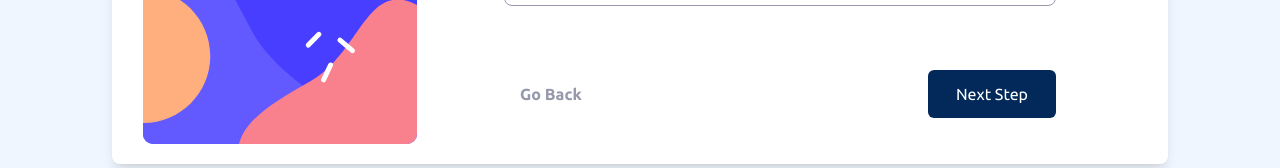
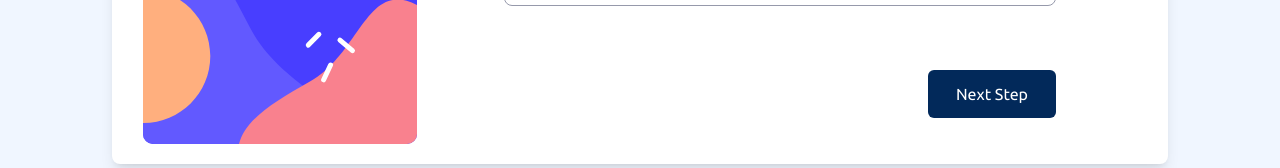
Before and after one commit to safwanAzman/multi-step-form, a Next.js app: page / in a window 1280 px wide. Shown: the part 540-708 px from the top of the page. Built offline with nearby package versions, Linux system fonts and the light colour scheme.

Commit message:
fix: step1 done

```diff
--- a/src/pages/index.js
+++ b/src/pages/index.js
@@ -1,44 +1,36 @@
-import React from 'react'
+import React , {useState} from 'react'
 import Head from 'next/head'
 import Image from 'next/image'
 import { Inter } from '@next/font/google'
 const inter = Inter({ subsets: ['latin'] })
+import { Formik } from 'formik';
+
 
 import desktopBgSidebar from '../assets/img/bg-sidebar-desktop.svg'
 import mobileBgSidebar from '../assets/img/bg-sidebar-mobile.svg'
 import Step1 from '@/components/step/step1'
 import Tab from '@/components/tab/tab'
+import {step} from '@/components/sidebar'
+import {Schema} from '@/components/schema'
 
 export default function Home() {
+  const [nextStep, setNextStep] = useState(0);
 
-  const step = [
-    {
-      stepNo: '1',
-      title: 'STEP 1',
-      message : 'YOUR INFO',
-      state: ''
-    },
-    {
-      stepNo: '2',
-      title: 'STEP 2',
-      message : 'SELECT PLAN',
-      state: ''
-    },
-    {
-      stepNo: '3',
-      title: 'STEP 3',
-      message : 'ADD-ONS',
-      state: ''
-    },
-    {
-      stepNo: '4',
-      title: 'STEP 4',
-      message : 'SUMMARY',
-      state: ''
-    },
+  const handleNextStep = async (data,actions) => {
+    try{
+      setNextStep(prevStep => prevStep + 1);
+    } catch (e) {
+        alert('error')
+    }
+  };
 
-]
-
+  const handlePrevStep = async () => {
+    try{
+      setNextStep(prevStep => prevStep - 1);
+    } catch (e) {
+        alert('error')
+    }
+  };
   return (
     <>
       <Head>
@@ -47,16 +39,16 @@ export default function Home() {
         <meta name="viewport" content="width=device-width, initial-scale=1" />
         <link rel="icon" href="/favicon.ico" />
       </Head>
-      <>
+
       <div className="block lg:hidden">
         <div className="bg-no-repeat bg-cover h-[20rem] flex items-center justify-center" style={{ backgroundImage: `url(${mobileBgSidebar.src})` }}>
             {step.map((step,index) => (
-              <>
+              <div key={step.id}>
                 <Tab
                   stepNo={step.stepNo}
-                  state={index === 0 ? "active" : ""}
+                  state={index === nextStep ? "active" : ""}
                 />
-              </>
+              </div>
             ))}
         </div>
       </div>
@@ -67,53 +59,93 @@ export default function Home() {
             <div className="hidden col-span-12 lg:col-span-4 w-[21rem] bg-no-repeat bg-center h-[38rem] lg:block relative" style={{ backgroundImage: `url(${desktopBgSidebar.src})` }}>
               <div className="absolute top-[4rem] left-[4rem]">
                 {step.map((step,index) => (
-                <>
+                  <div key={step.id} >
                     <Tab
                       stepNo={step.stepNo}
                       title={step.title}
                       message={step.message}
-                    state={index === 0 ? "active" : ""}
+                      state={index === nextStep ? "active" : ""}
                     />
-                </>
+                  </div>
                 ))}
               </div>
             </div>
             <div className="col-span-12 px-8 py-5 lg:pr-[7rem] lg:col-span-8">
+
+            <Formik
+              validationSchema={Schema}
+              initialValues={{
+                  name:'',
+                  email:'',
+                  phone:''
+              }}
+              onSubmit={(values,actions)=>{
+                handleNextStep(values,actions)
+              }}
+            >
+            {({ handleChange,handleSubmit,values,errors,touched}) => (
+            <>
+
+              {nextStep == 0 ?
                 <Step1
-                  nameId=""
-                  nameName=""
-                  // nameOnChange=""
-                  nameErrorMessage={null}
+                  nameId="name"
+                  nameName="name"
+                  nameValue={values.name}
+                  nameOnChange={handleChange("name")}
+                  nameErrorMessage={errors.name && touched.name ? errors.name : null}
 
-                  emailId=""
-                  emailName=""
-                  // emailOnChange=""
-                  emailErrorMessage={null}
+                  emailId="email"
+                  emailName="email"
+                  emailValue={values.email}
+                  emailOnChange={handleChange("email")}
+                  emailErrorMessage={errors.email && touched.email ? errors.email : null}
 
-                  phoneId=""
-                  phoneName=""
-                  // phoneOnChange=""
-                  phoneErrorMessage={null}
+                  phoneId="phone"
+                  phoneName="phone"
+                  phoneValue={values.phone}
+                  phoneOnChange={handleChange("phone")}
+                  phoneErrorMessage={errors.phone && touched.phone ? errors.phone : null}
                 />
+                : null}
+
+              {nextStep == 1 ?
+                <div>Step2</div>
+              : null}
 
 
+              {nextStep == 2 ?
+                  <div>Step3</div>
+              : null}
 
-              <div className="flex justify-between mt-16">
-                <button className="px-4 py-2 text-base rounded-md text-neutral-coolGray myFontBold hover:text-primary-purplishBlue">
+              {nextStep == 3 ?
+                  <div>Step4</div>
+              : null}
+
+              {nextStep == 4 ?
+                  <div>Step5</div>
+              : null}
+
+
+              {nextStep != 4 ?
+                <div className={nextStep > 0 ? 'flex justify-between mt-16' : 'flex justify-end mt-16'}>
+                  {nextStep > 0 ?
+                    <button type="button" onClick={handlePrevStep} className="px-4 py-2 text-base rounded-md text-neutral-coolGray myFontBold hover:text-primary-purplishBlue">
                         Go Back
                     </button>
-                <button className="w-32 h-12 px-4 py-2 text-base text-white rounded-md myFontRegular bg-primary-marineBlue hover:bg-primary-purplishBlue">
+                  : null}
+                  <button type="submit" onClick={handleSubmit} className="w-32 h-12 px-4 py-2 text-base text-white rounded-md myFontRegular bg-primary-marineBlue hover:bg-primary-purplishBlue">
                       Next Step
                   </button>
                 </div>
+              : null}
+              </>
+              )}
+              </Formik>
             </div>
-
-
-
           </div>
         </div>
       </main>
-      </>
+
     </>
   )
 }
```
Lines whose indentation alone changed are shown as unchanged.
